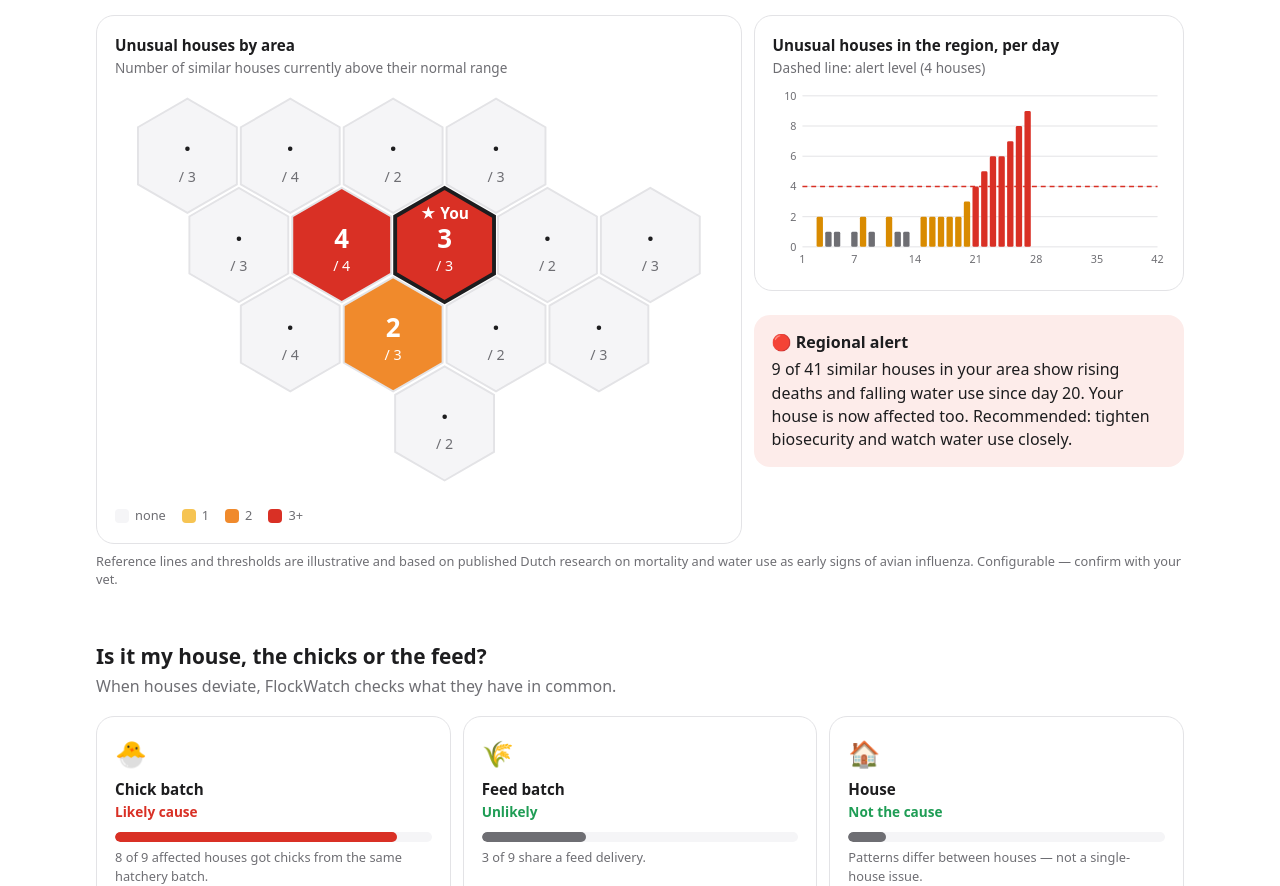
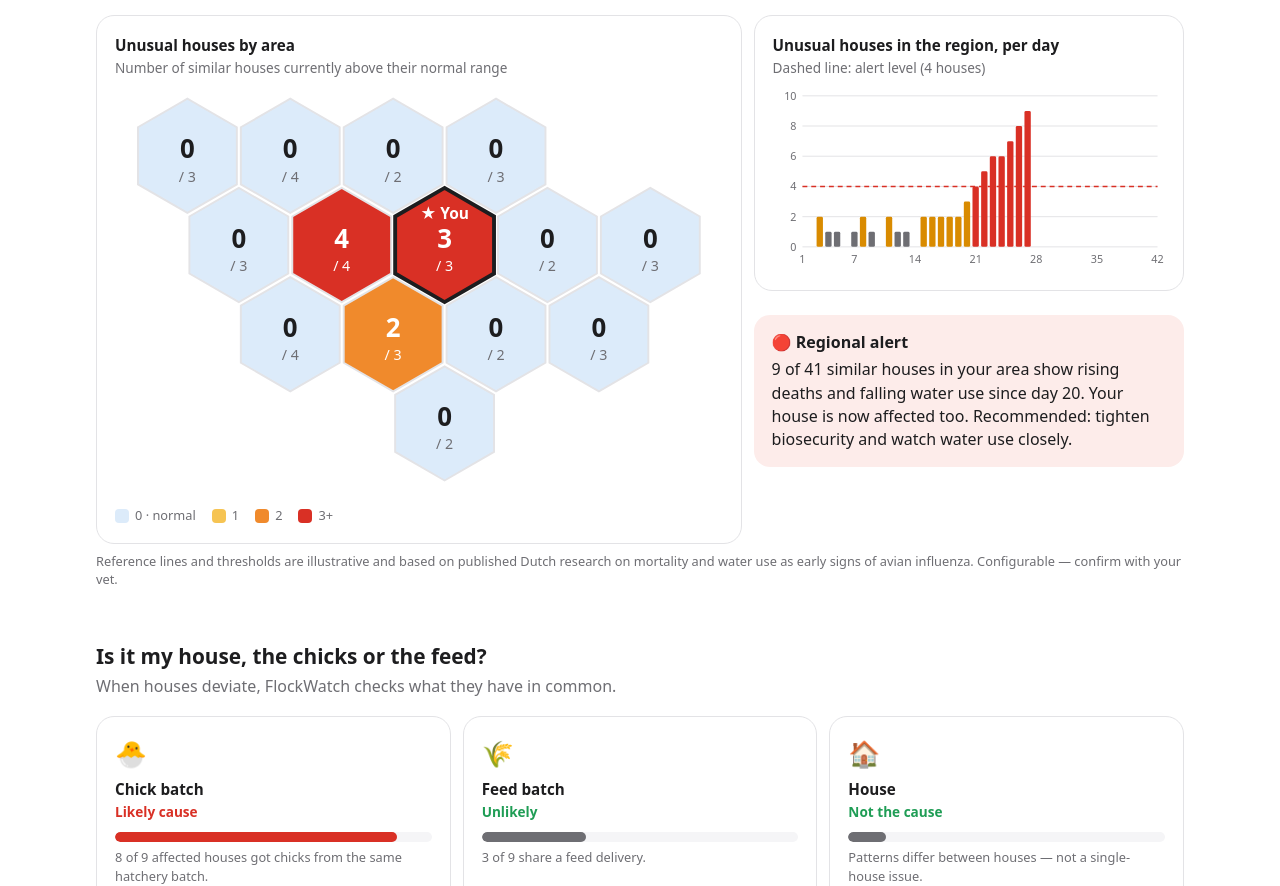
Before and after one commit to deemoss/railo.gr, a plain HTML site: page FlockWatch.html in a window 1280 px wide. Shown: the part 2441-3327 px from the top of the page. Drawn offline with Linux system fonts and the light colour scheme.

Commit message:
FlockWatch: show 0/x on normal areas in pale blue
Co-Authored-By: Claude Opus 5.5 <noreply@anthropic.com>

```diff
--- a/FlockWatch.html
+++ b/FlockWatch.html
@@ -11,7 +11,7 @@
   --card:#ffffff; --accent:#1d1d1f; --accent-fg:#ffffff;
   --green:#1f9d55; --amber:#d98b00; --red:#d93025;
   --green-bg:#e8f6ee; --amber-bg:#fdf3e0; --red-bg:#fdecea;
-  --band:#e6e6ea; --house:#1d1d1f; --water:#2b7bd6; --feed:#a0703a; --rail:#d98b00;
+  --band:#e6e6ea; --house:#1d1d1f; --water:#2b7bd6; --feed:#a0703a; --rail:#d98b00; --calm:#dcebfa;
   --wall:#c9c9cf; --floor:#fafafa;
 }
 @media (prefers-color-scheme:dark){
@@ -20,7 +20,7 @@
     --card:#151517; --accent:#f2f2f2; --accent-fg:#0f0f10;
     --green:#3ccf7a; --amber:#f2a93b; --red:#ff6b5e;
     --green-bg:#12271b; --amber-bg:#2b2113; --red-bg:#2e1715;
-    --band:#2a2a2e; --house:#f2f2f2; --water:#5aa2f0; --feed:#c9955a; --rail:#f2a93b;
+    --band:#2a2a2e; --house:#f2f2f2; --water:#5aa2f0; --feed:#c9955a; --rail:#f2a93b; --calm:#1f3a57;
     --wall:#4a4a50; --floor:#18181a;
   }
 }
@@ -289,7 +289,7 @@ en:{
  h4:"Is something happening in my region?",q4:"Houses are grouped in anonymous areas. You see how many are unusual — never which farms.",
  mapT:"Unusual houses by area",mapS:"Number of similar houses currently above their normal range",
  you:"You",
- hexLg:["none","1","2","3+"],
+ hexLg:["0 · normal","1","2","3+"],
  tlT:"Unusual houses in the region, per day",tlS:"Dashed line: alert level (4 houses)",
  regOk:"No regional alert",regOkD:(n)=>`${n} of 41 similar houses in your area are unusual — normal background.`,
  regWarn:"Regional alert",
@@ -363,7 +363,7 @@ el:{
  h4:"Συμβαίνει κάτι στην περιοχή μου;",q4:"Οι θάλαμοι ομαδοποιούνται σε ανώνυμες ζώνες. Βλέπετε πόσοι έχουν πρόβλημα — ποτέ ποιες φάρμες.",
  mapT:"Θάλαμοι με απόκλιση ανά ζώνη",mapS:"Πόσοι παρόμοιοι θάλαμοι είναι τώρα πάνω από το φυσιολογικό τους",
  you:"Εσείς",
- hexLg:["κανένας","1","2","3+"],
+ hexLg:["0 · φυσιολογικά","1","2","3+"],
  tlT:"Θάλαμοι με απόκλιση στην περιοχή, ανά ημέρα",tlS:"Διακεκομμένη γραμμή: όριο συναγερμού (4 θάλαμοι)",
  regOk:"Κανένας περιφερειακός συναγερμός",regOkD:(n)=>`${n} από 41 παρόμοιους θαλάμους στην περιοχή σας έχουν απόκλιση — φυσιολογικό υπόβαθρο.`,
  regWarn:"Περιφερειακός συναγερμός",
@@ -667,13 +667,13 @@ function renderRegion(D,d){
   const svg=document.getElementById("hexMap");svg.innerHTML="";
   const R=46,hx=(c,r)=>[70+c*R*1.73+(r%2?R*0.865:0),60+r*R*1.5];
   const z=devZones(D,d);
-  const cols=[css("--field"),"#f6c453","#f08a2c",css("--red")];
+  const cols=[css("--calm"),"#f6c453","#f08a2c",css("--red")];
   ZONES.forEach(([c,r],i)=>{
     const [cx,cy]=hx(c,r);
     const pts=[...Array(6)].map((_,k)=>{const a=Math.PI/180*(60*k-30);return[cx+R*0.96*Math.cos(a),cy+R*0.96*Math.sin(a)]});
     const v=z[i],col=cols[Math.min(3,v)];
     el("polygon",{points:pts.map(p=>p.join(",")).join(" "),fill:col,stroke:i===YOU?css("--fg"):css("--line"),"stroke-width":i===YOU?3:1.5},svg);
-    el("text",{x:cx,y:cy+2,"font-size":20,"font-weight":700,"text-anchor":"middle",fill:v>=2?"#fff":css("--fg")},svg,v||"·");
+    el("text",{x:cx,y:cy+2,"font-size":20,"font-weight":700,"text-anchor":"middle",fill:v>=2?"#fff":css("--fg")},svg,String(v));
     el("text",{x:cx,y:cy+20,"font-size":11,"text-anchor":"middle",fill:v>=2?"#fff":css("--muted")},svg,`/ ${ZH[i]}`);
     if(i===YOU)el("text",{x:cx,y:cy-20,"font-size":12,"font-weight":700,"text-anchor":"middle",fill:v>=2?"#fff":css("--fg")},svg,"★ "+t("you"));
   });
```
